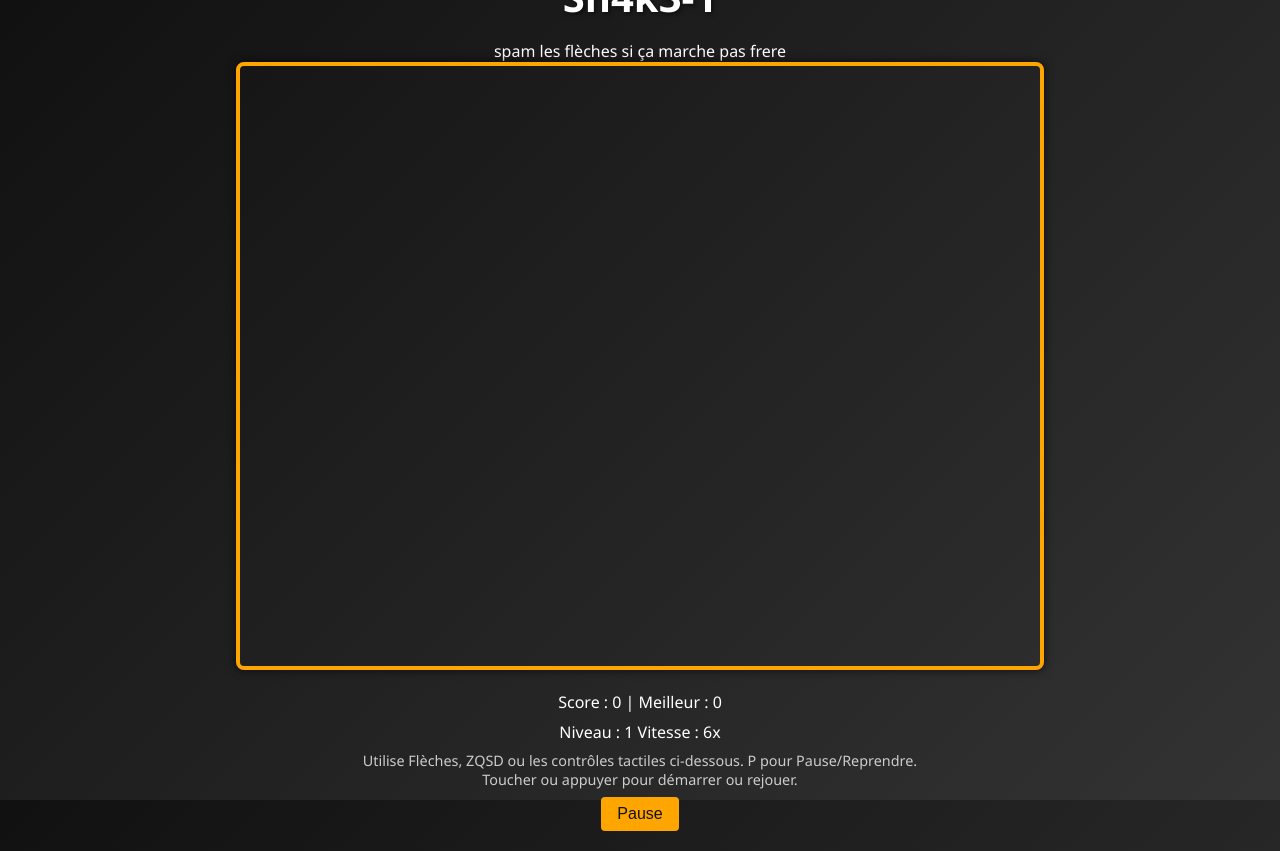
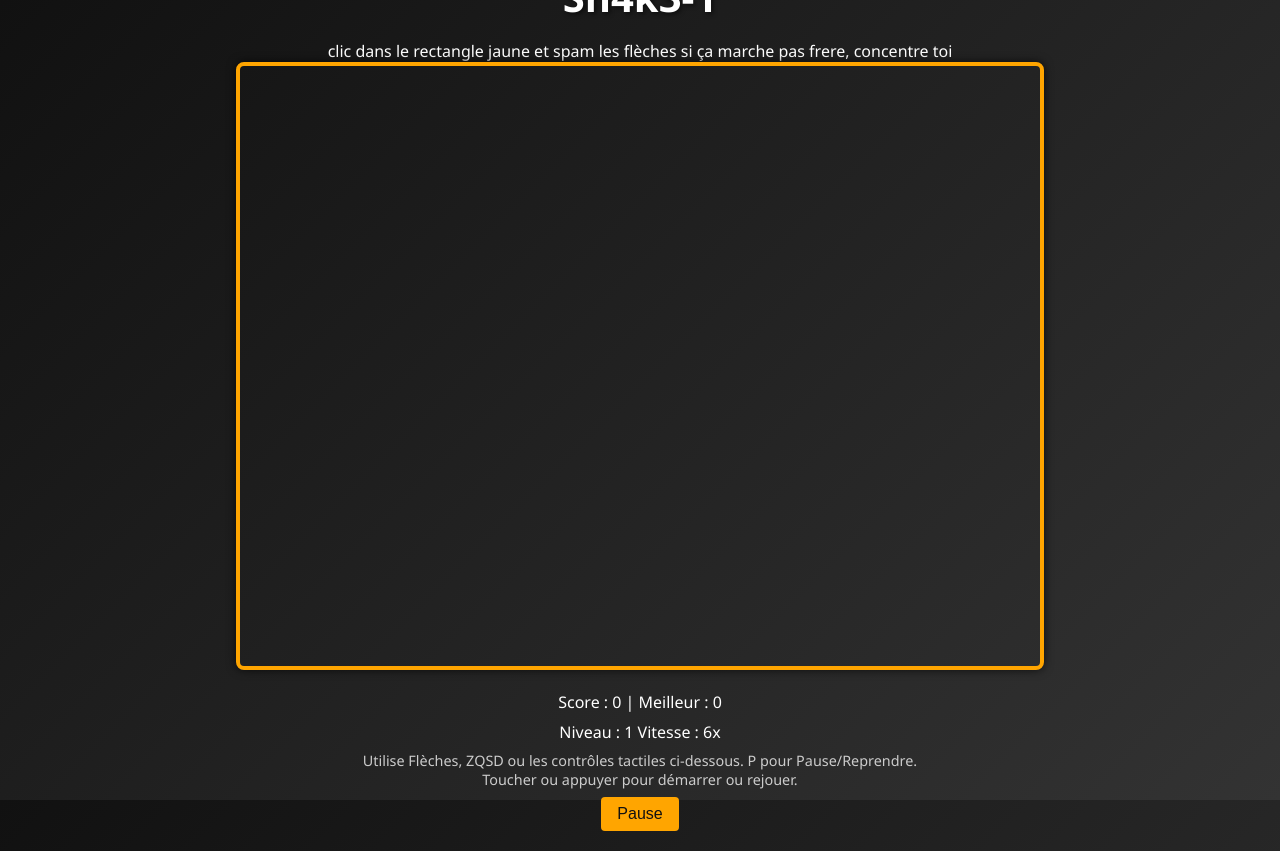
Before and after one commit to TonyCreativeDesign/SNAKE, a plain HTML site: page index.html in a window 1280 px wide. Drawn offline with Linux system fonts and the light colour scheme.

Commit message:
Update index.html

```diff
--- a/index.html
+++ b/index.html
@@ -10,7 +10,7 @@
 <body>
   <div class="container">
     <h1>Sn4k3-1</h1>
-    <p>spam les flèches si ça marche pas frere</p>
+    <p>clic dans le rectangle jaune et spam les flèches si ça marche pas frere, concentre toi</p>
     <div class="canvas-wrapper">
       <canvas id="gameCanvas" width="800" height="600"></canvas>
       <div class="touch-controls">
```
